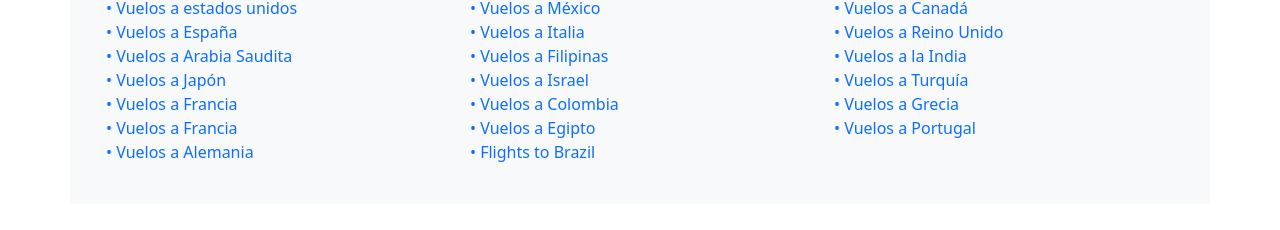
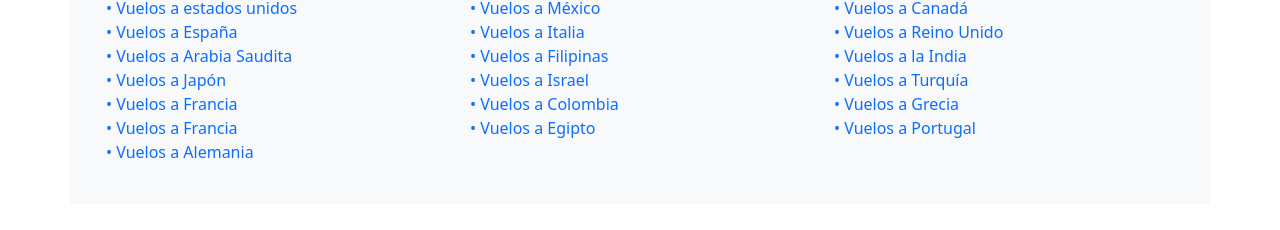
Before and after one commit to acedeveloper-byte/reservasbaratas.com, a Next.js app: page / in a window 1280 px wide. Shown: the part 1433-1663 px from the top of the page. Built offline with nearby package versions, Linux system fonts and the light colour scheme; a web font is replaced by a local one.

Commit message:
added changes

```diff
--- a/component/Screens/Home/FlightCountries.js
+++ b/component/Screens/Home/FlightCountries.js
@@ -19,7 +19,6 @@ const FlightCountries = () => {
       'Vuelos a Israel',
       'Vuelos a Colombia',
       'Vuelos a Egipto',
-      'Flights to Brazil',
     ],
     [
       'Vuelos a Canadá',
```
